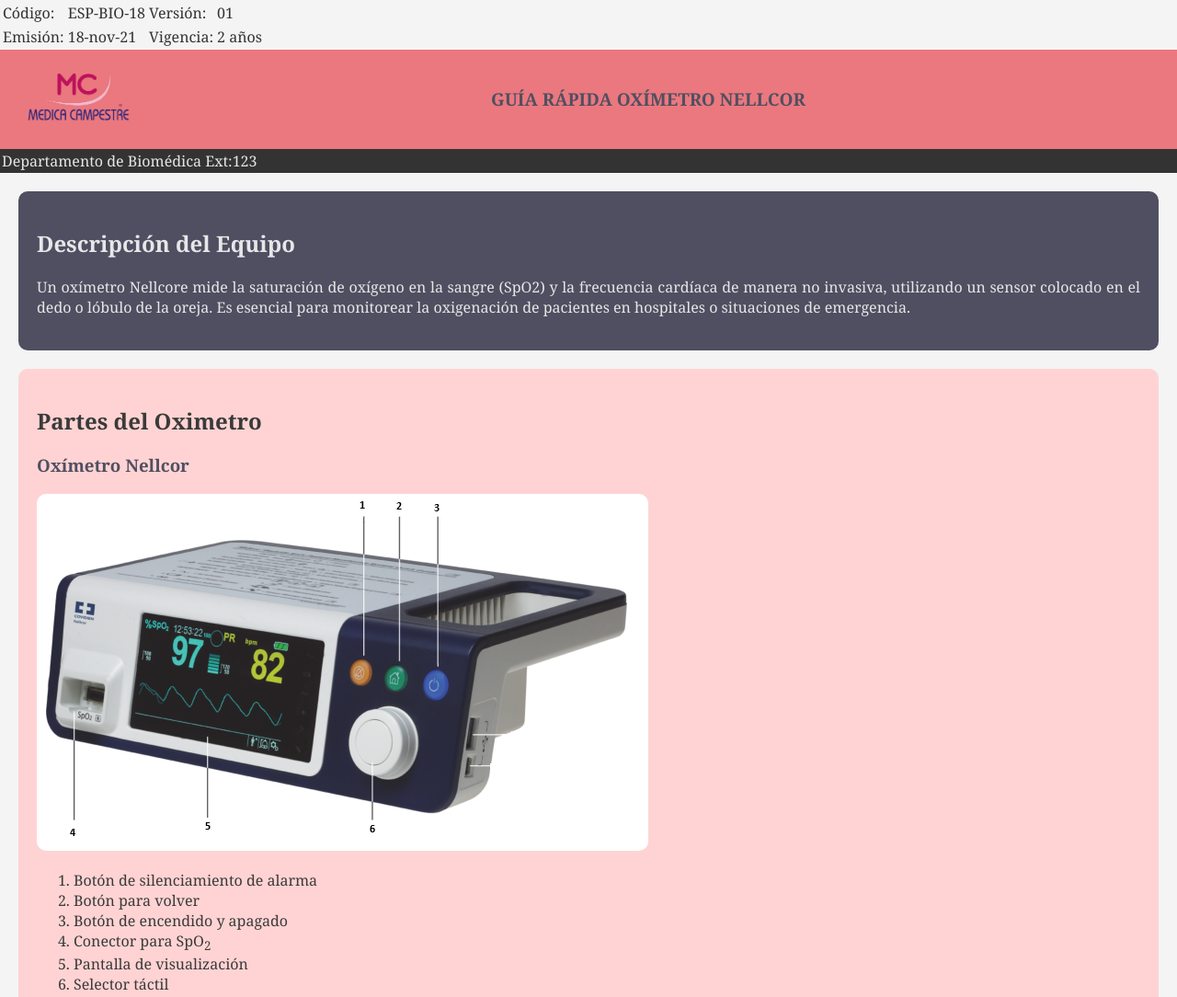
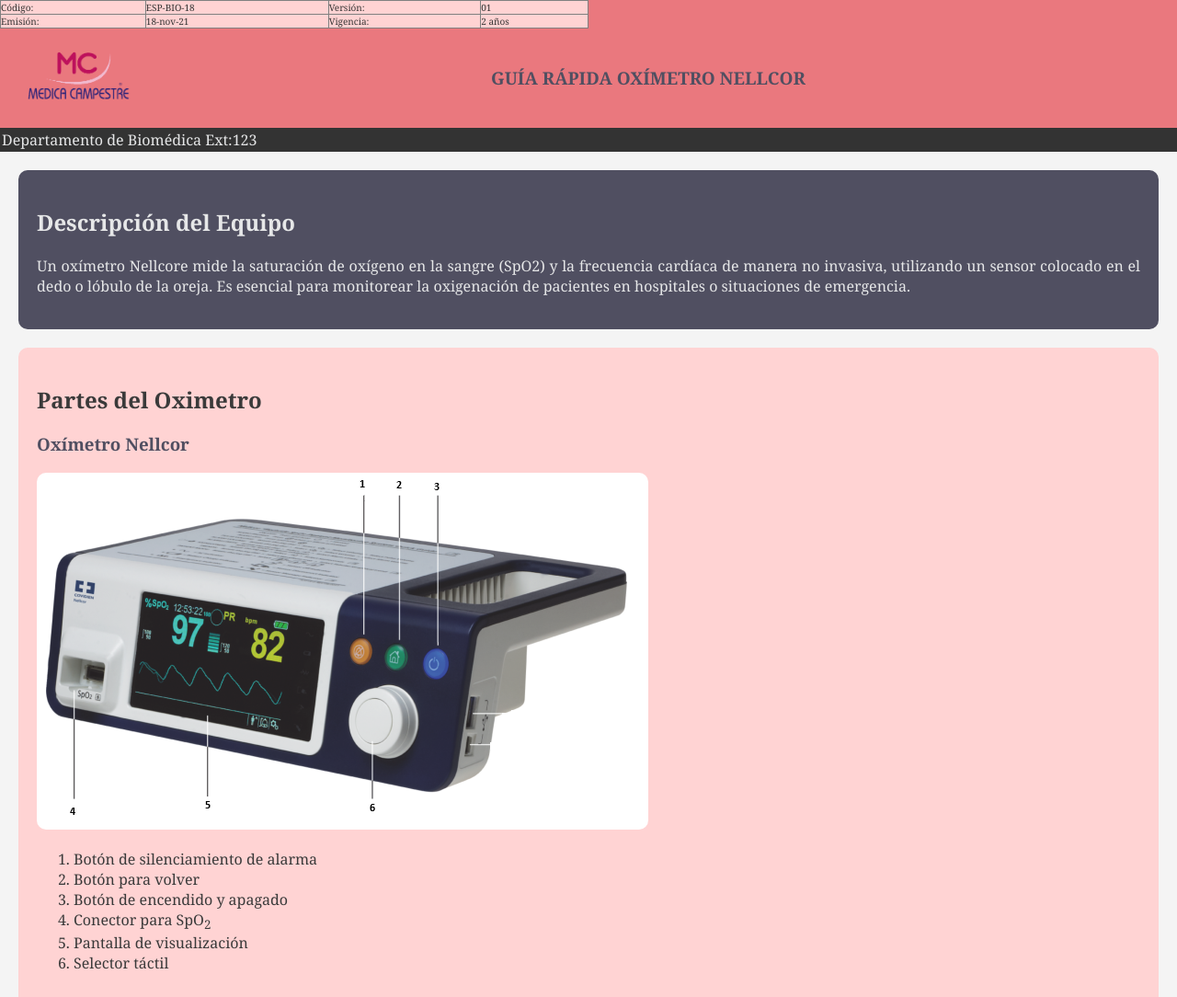
Before and after one commit to biomedicampestre/GuiaRapida-OximetroNellcor, a plain HTML site: page index.html in a window 1280 px wide. Shown: the top 1084 px of the page at 92% size. Drawn offline with Linux system fonts and the light colour scheme.

Commit message:
Update styles.css

```diff
--- a/styles.css
+++ b/styles.css
@@ -6,7 +6,31 @@ body {
     background-color: #f4f4f4;
     color: #333333;
 }
+.tablainicial {
+    width: 100%; /* Tamaño para la tabla */
+    margin-left: 0; /* Alinea la tabla a la izquierda */
+    margin-top: 0px;
+    margin-bottom: 0px;
+    background-color: var(--rosa);
+}
 
+table {
+    width: 50%; /* Para que la tabla ocupe todo el ancho del div */
+    border-collapse: collapse; /* Quita los espacios entre bordes */
+
+}
+
+td {
+    border: 1px solid gray; /* Color del borde */
+    padding: 0px; /* Espaciado interno */
+    font-size: 10px; /* Texto de tamaño pequeño */
+    text-align: left; /* Alineación a la izquierda */
+    background-color: var(--fondo-rosado-suave); /* Fondo blanco para las celdas */
+}
+
+tr:nth-child(even) {
+    background-color: var(--fondo-rosado-suave); /* Color de fondo para filas pares */
+}
 /* Colores */
 :root {
     --rosa: #ea787e;
```
